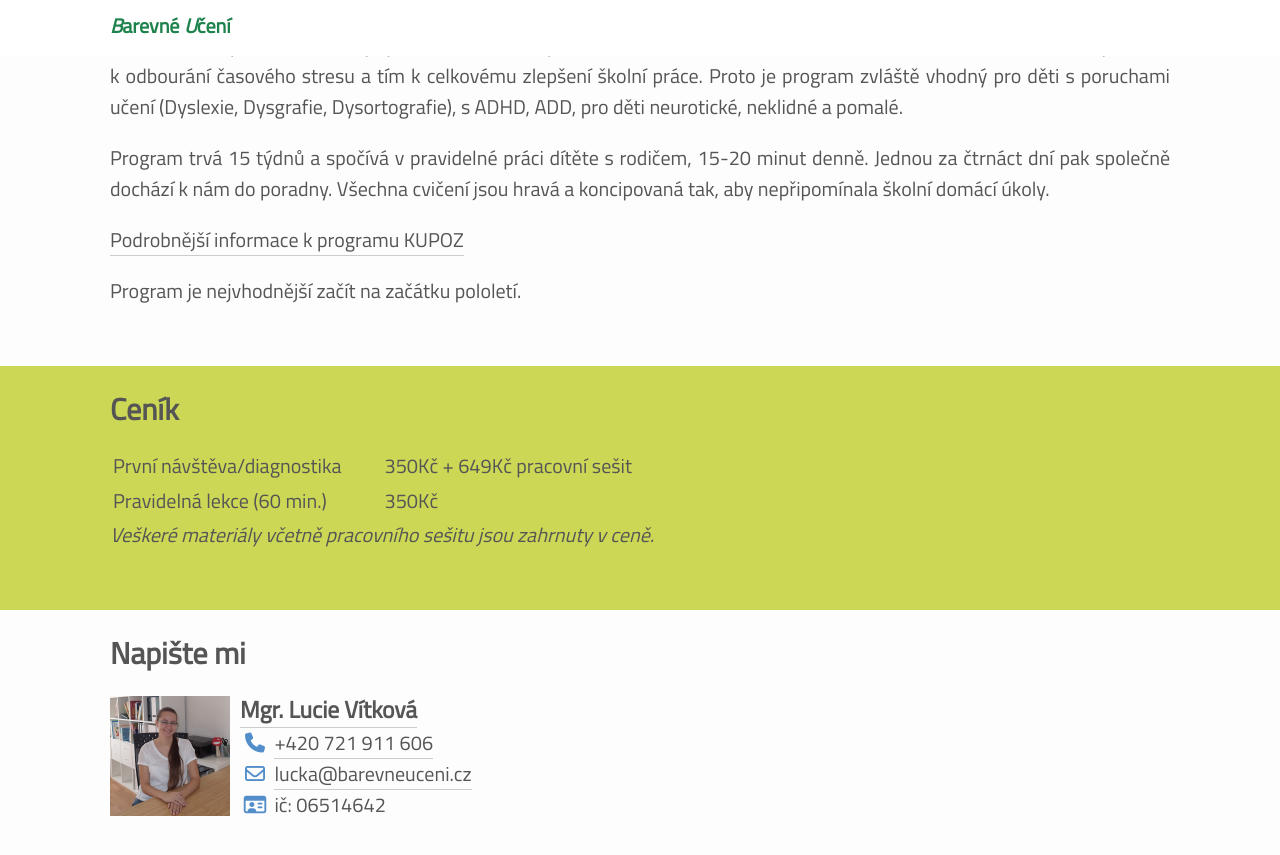
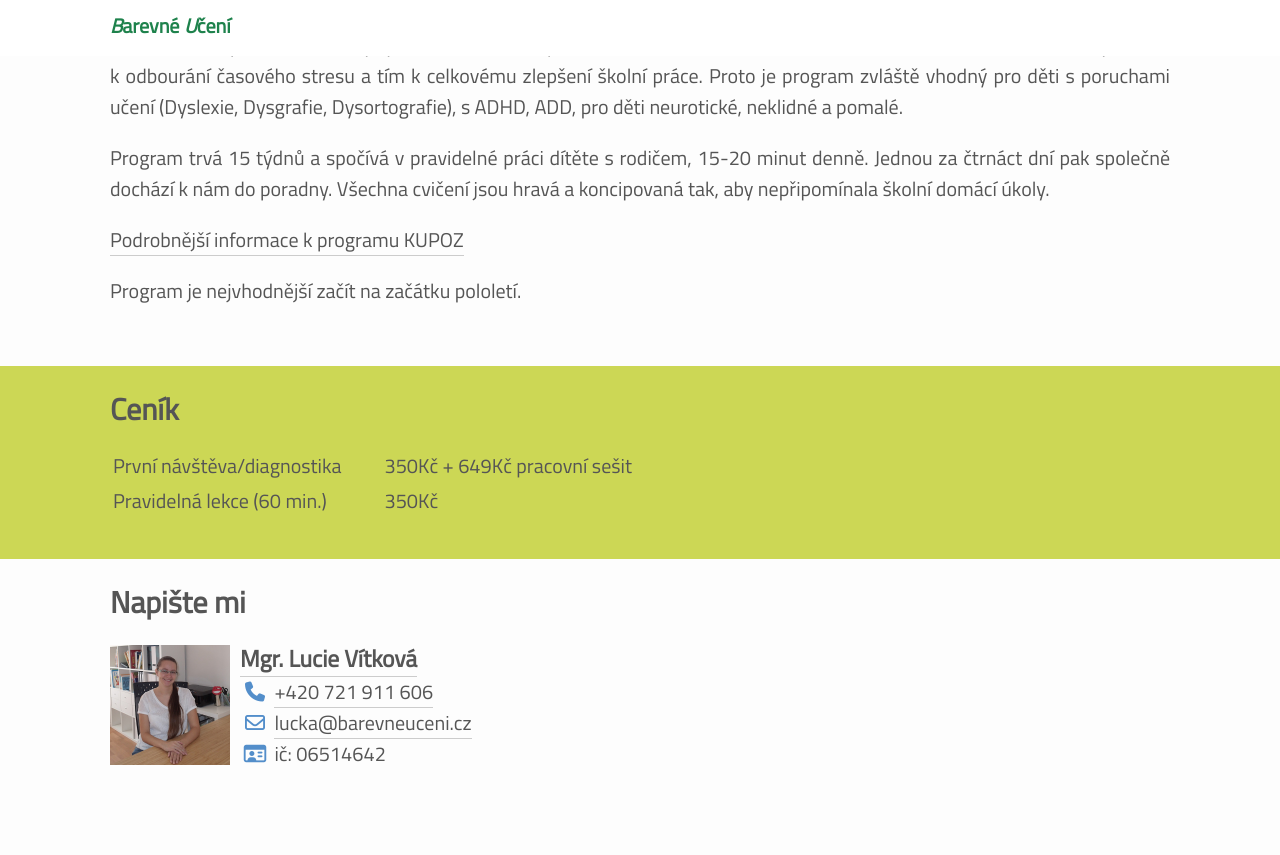
Before and after one commit to JakubTesarek/barevneuceni.cz, a Jekyll site: the page built from pages/kupoz.html, in a window 1280 px wide and 900 px high, scrolled down 202 px. Shown: the top 855 px of the window. Built offline with Jekyll 4.4.1, drawn with Linux system fonts in a browser that asks for light colours; nearby versions of some CDN libraries.

Commit message:
Update kupoz.html

```diff
--- a/pages/kupoz.html
+++ b/pages/kupoz.html
@@ -30,6 +30,5 @@ layout: product
 				<td>350Kč</td>
 			</tr>
 		</table>
-		<p><i>Veškeré materiály včetně pracovního sešitu jsou zahrnuty v ceně.</i></p>
 	</div>
 </div>
```
